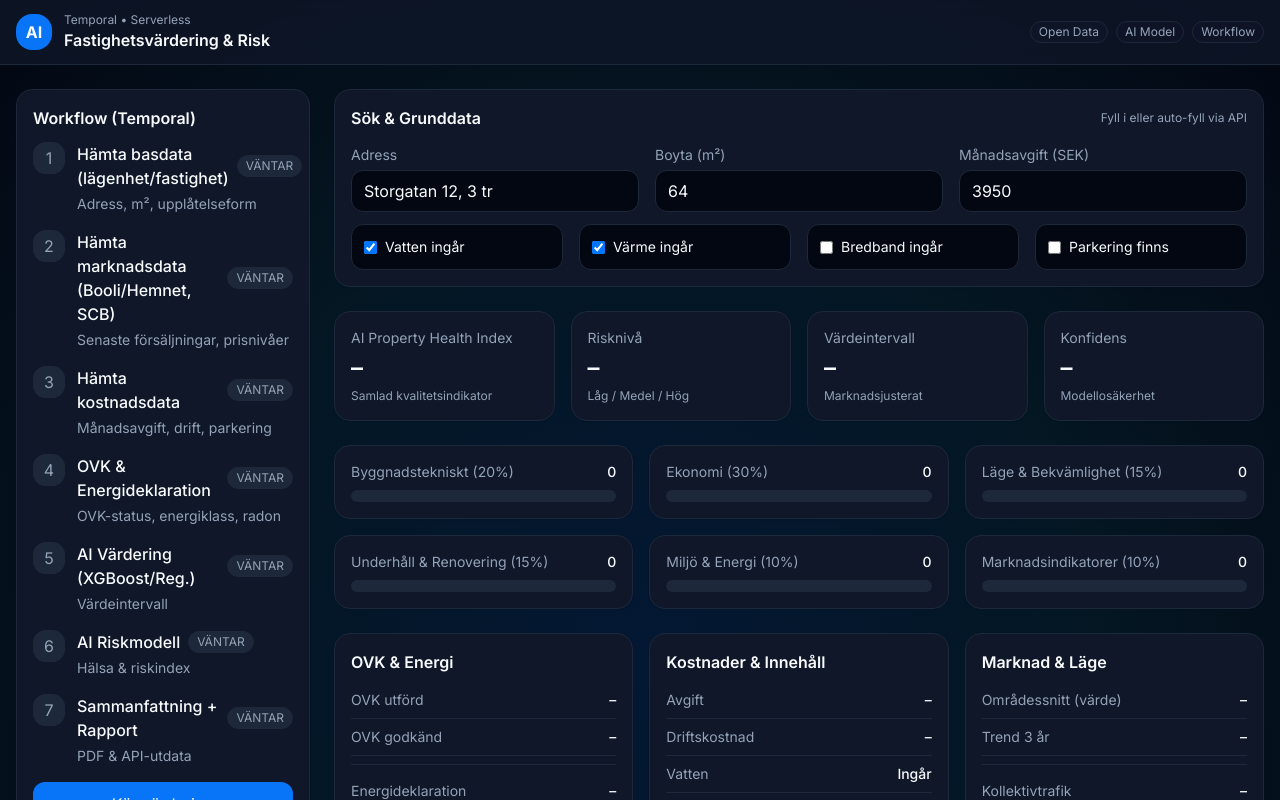
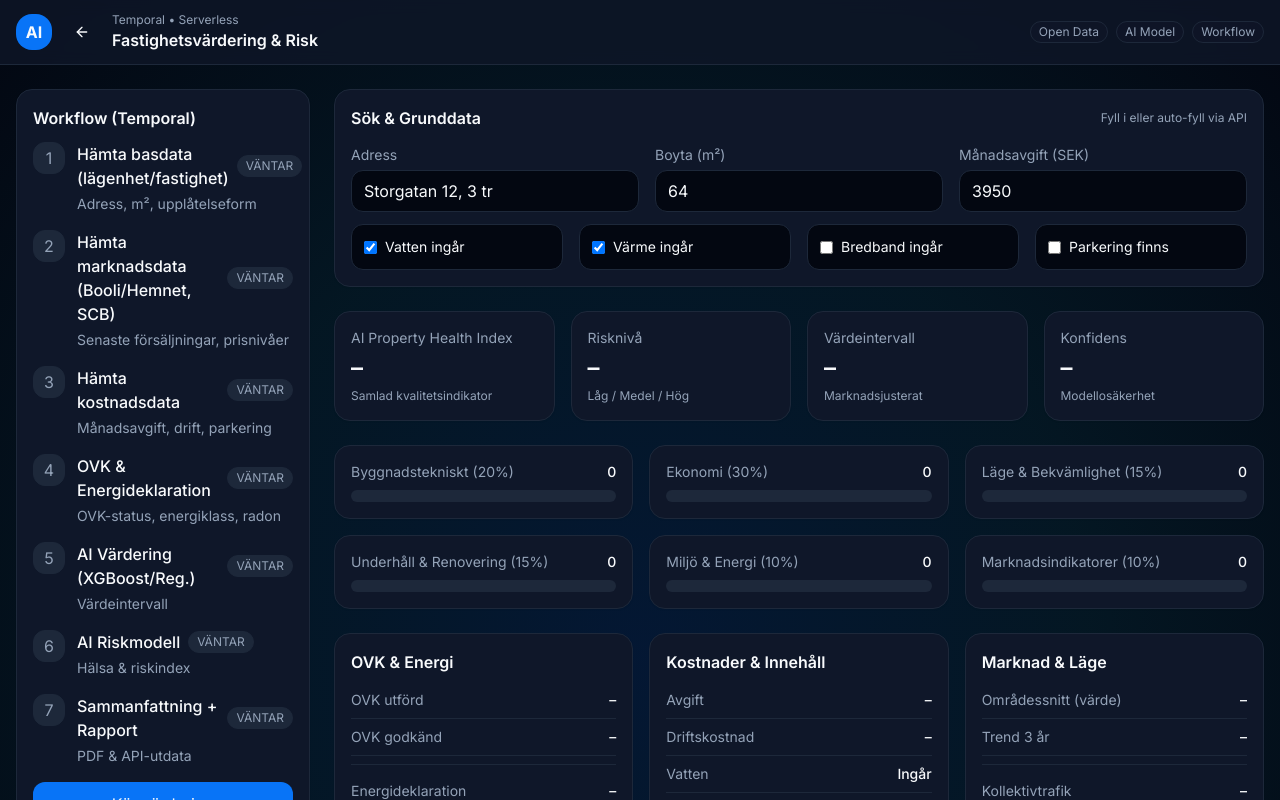
Before and after one commit to SixtenE/nexus, a Next.js app: page /realform in a window 1280 px wide. Shown: the top 800 px of the page. Built offline with nearby package versions, Linux system fonts and the light colour scheme.

Commit message:
add backforward button

```diff
--- a/app/realform/valuation_form.tsx
+++ b/app/realform/valuation_form.tsx
@@ -1,6 +1,8 @@
 "use client";
+import { useRouter, useSearchParams } from "next/navigation";
 import React, { useState } from "react";
-
+import { Button } from "@/components/ui/button";
+import { ArrowLeft, Download, Home } from "lucide-react";
 // Dark-theme friendly React mockup using Tailwind tokens that match your Heimverdi theme.
 // No external libs. Swedish labels.
 
@@ -51,6 +53,7 @@ const Step = ({
     fel: "bg-red-600 text-white border-red-700",
     väntar: "bg-muted text-muted-foreground border-border",
   };
+
   return (
     <div className="flex gap-3 items-start">
       <div
@@ -171,6 +174,11 @@ export default function App() {
     marknad: { områdeSnitt: "3,0–3,4 M", trend: "+2,1%/år" },
   };
 
+  const router = useRouter();
+  const handleGoBack = () => {
+    router.push("/");
+  };
+
   return (
     <div className="min-h-screen bg-gradient-radial from-primary/15 via-accent/10 to-background text-foreground">
       {/* Top bar */}
@@ -180,6 +188,13 @@ export default function App() {
             <div className="h-9 w-9 rounded-2xl bg-primary text-primary-foreground grid place-items-center font-bold">
               AI
             </div>
+            <Button
+                variant="ghost"
+                size="icon"
+                onClick={handleGoBack}
+            >
+              <ArrowLeft className="w-5 h-5" />
+            </Button>
             <div>
               <div className="text-xs text-muted-foreground">Temporal • Serverless</div>
               <div className="font-semibold text-foreground">Fastighetsvärdering & Risk</div>
```
